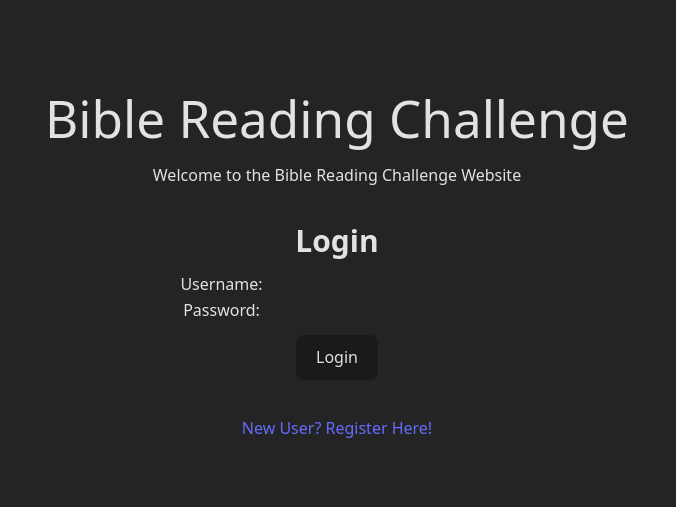
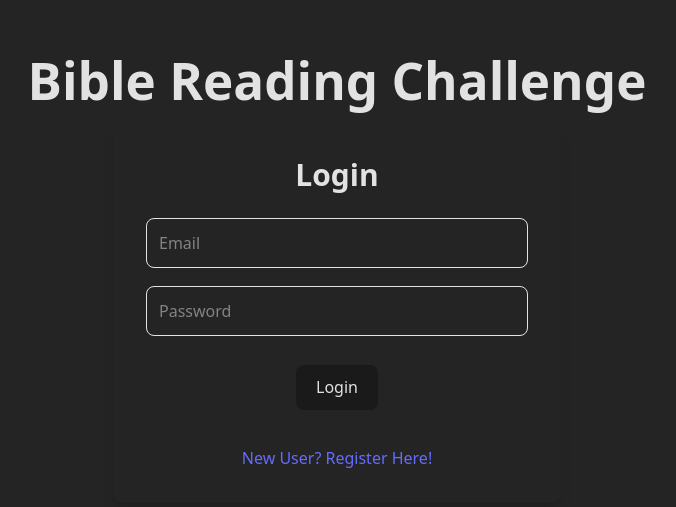
Before and after one commit to danieljhkang/readerApp, a React (Vite) app: page / in a window 1280 px wide. Shown: the part 135-642 px from the top of the page, without its empty margins (303-979 px from the left). Built offline with nearby package versions, Linux system fonts and the light colour scheme.

Commit message:
Login page front end refinements

```diff
--- a/src/App.tsx
+++ b/src/App.tsx
@@ -1,19 +1,12 @@
 // import { Routes, Route } from "react-router-dom";
 // import Login from "./pages/Login";
 // import Register from "./pages/Register";
-import { Link } from "react-router-dom";
 import Login from "../src/pages/Login";
 
 function App() {
   // const [count, setCount] = useState(0)
 
-  return (
-    <div className="text-center p-4">
-      <p>Welcome to the Bible Reading Challenge Website</p>
-      <br />
-      <Login />
-    </div>
-  );
+  return <Login />;
 }
 
 export default App;
--- a/src/components/router.tsx
+++ b/src/components/router.tsx
@@ -1,12 +1,10 @@
 import { createBrowserRouter } from "react-router";
-import App from "../App";
 import Register from "../pages/Register";
 import Login from "../pages/Login";
 import Dashboard from "../pages/Dashboard";
 
 export const router = createBrowserRouter([
-  { path: "/", element: <App /> },
+  { path: "/", element: <Login /> },
   { path: "/signup", element: <Register /> },
-  { path: "/signin", element: <Login /> },
-  { path: "/", element: <Dashboard /> },
+  { path: "/home", element: <Dashboard /> },
 ]);
--- a/src/main.tsx
+++ b/src/main.tsx
@@ -8,7 +8,9 @@ const root = ReactDOM.createRoot(
 );
 root.render(
   <>
-    <h1 className="text-center pt-4 text-3xl">Bible Reading Challenge</h1>
+    <h1 className="text-4xl font-semibold text-center mt-6 mb-4">
+      Bible Reading Challenge
+    </h1>
     <RouterProvider router={router} />
   </>
 );
--- a/src/pages/Login.tsx
+++ b/src/pages/Login.tsx
@@ -12,12 +12,15 @@ const Login = () => {
   };
 
   return (
+    <div className="flex justify-center items-center">
+      <div className="shadow-lg rounded-lg p-8 w-full max-w-md">
         <div className="text-center">
-      <h2 className="text-3xl font-bold p-3">Login</h2>
-      <form onSubmit={handleSubmit}>
+          <h2 className="text-3xl font-bold text-center mb-6">Login</h2>
+          <form className="space-y-4" onSubmit={handleSubmit}>
             <div className="p-px">
-          <label>Username:</label>
               <input
+                className="w-full p-3 border rounded-lg focus:outline-none focus:ring-2"
+                placeholder="Email"
                 type="text"
                 value={username}
                 onChange={(e) => setUsername(e.target.value)}
@@ -25,8 +28,9 @@ const Login = () => {
               />
             </div>
             <div className="p-px">
-          <label>Password:</label>
               <input
+                className="w-full p-3 border rounded-lg focus:outline-none focus:ring-2"
+                placeholder="Password"
                 type="password"
                 value={password}
                 onChange={(e) => setPassword(e.target.value)}
@@ -40,6 +44,8 @@ const Login = () => {
           <br />
           <Link to={"/signup"}>New User? Register Here!</Link>
         </div>
+      </div>
+    </div>
   );
 };
 
--- a/src/pages/Register.tsx
+++ b/src/pages/Register.tsx
@@ -18,7 +18,7 @@ const Register = () => {
   };
 
   return (
-    <div className="flex justify-center items-center min-h-screen">
+    <div className="flex justify-center items-center">
       <div className="shadow-lg rounded-lg p-8 w-full max-w-md">
         <h2 className="text-3xl font-bold text-center mb-6">New User Signup</h2>
         <form className="space-y-4">
@@ -46,6 +46,12 @@ const Register = () => {
             type="password"
             required
           />
+          <input
+            className="w-full p-3 border rounded-lg focus:outline-none focus:ring-2"
+            placeholder="Church Code"
+            type="text"
+            required
+          />
           <button
             type="submit"
             className="w-full p-3 rounded-lg hover:bg-gray-200 transition"
@@ -55,7 +61,7 @@ const Register = () => {
         </form>
         <p className="text-center mt-4">
           Already have an account?
-          <Link to="/signin" className="hover:underline ml-1">
+          <Link to="/" className="hover:underline ml-1">
             Log in Here!
           </Link>
         </p>
```
Lines whose indentation alone changed are shown as unchanged.
